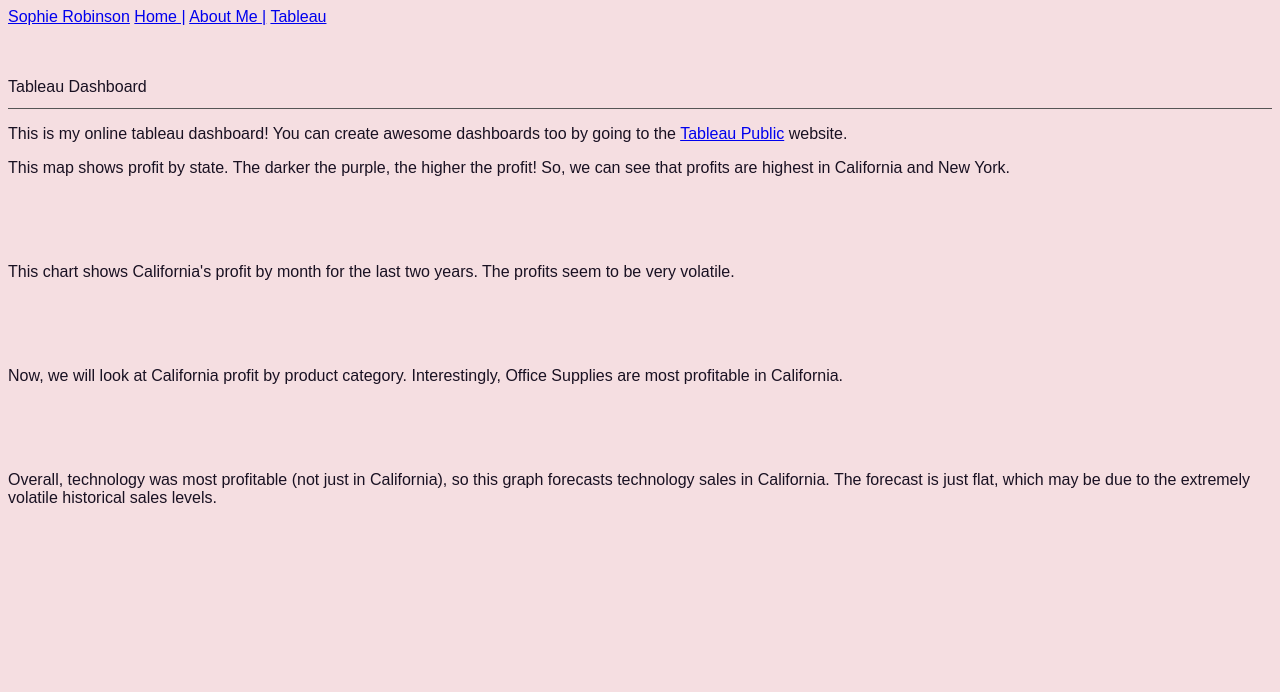
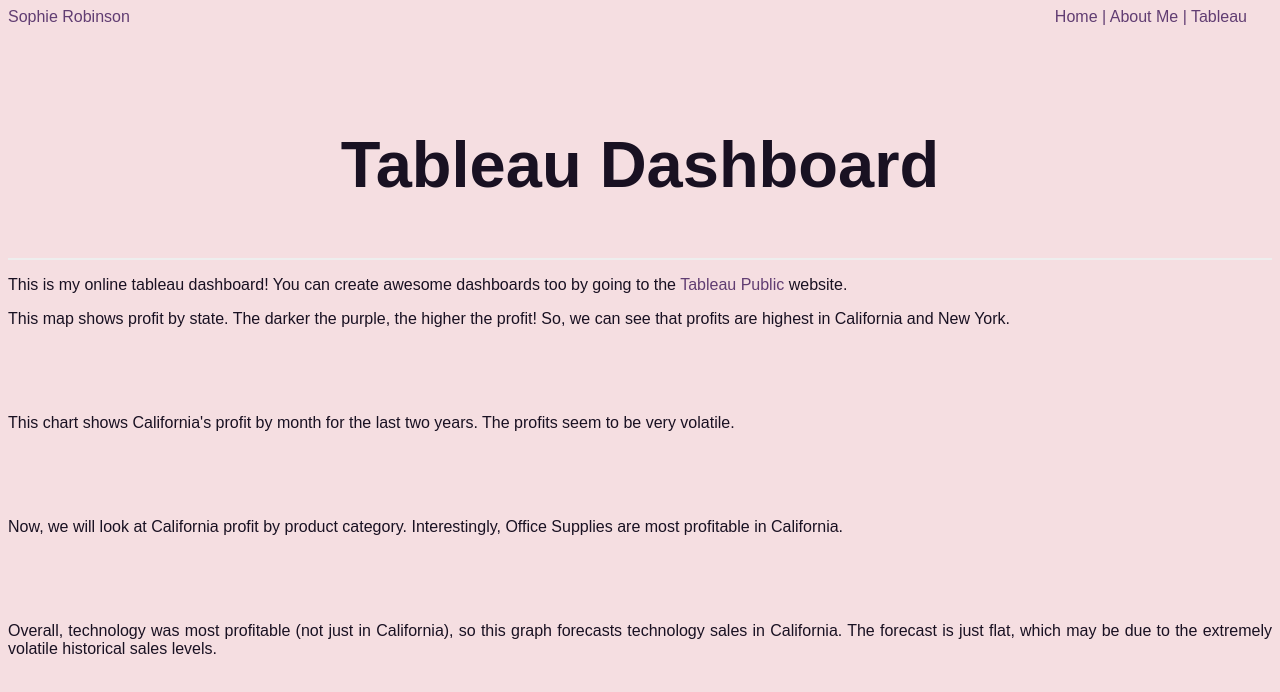
Before and after one commit to finsoph/SR201, a plain HTML site: page html/tableau.html in a window 1280 px wide. Drawn offline with Linux system fonts and the light colour scheme.

Commit message:
Add files via upload

```diff
--- a/styles/bootstyles.css
+++ b/styles/bootstyles.css
@@ -3,18 +3,39 @@ body {
     font-size: 16px;
     color: rgb(25, 17, 34);
     background-color: rgb(245, 222, 225);
+    font-weight: 400;
+    text-align: justify;
+
+}
+
+a {
+    color:rgb(97, 61, 114);
+    text-decoration: none;
+}
+
+a:hover {
+    text-decoration: none;
+    font-weight: bold;
 }
 
 .header {
     top: 5px;
-    left: 5px;
+    left: 10px;
     right: 5px;
-    height: 100px;
+    height: 250px;
     z-index: 2;
-    border-bottom: solid 1px #555555;
+    border-bottom: solid 2px #eeeeee;
+
 }
 
-a:hover {
-    text-decoration: underline;
+.title {
+    text-align: center;
     font-weight: bold;
+    font-size: 65px;
 }
+
+.subheader {
+    float: right;
+    padding-right: 25px;
+
+}
--- /dev/null
+++ b/styles/mystyles.css
@@ -0,0 +1,15 @@
+body {
+    font-family: Arial, Helvetica, sans-serif;
+    color: rgb(140, 10, 216);
+}
+.imagestyle {
+    float:left
+
+}
+.bold {
+    font-weight: bold;
+}
+.imagestyle {
+    float: left;
+    padding-right: 5px;
+}
```
